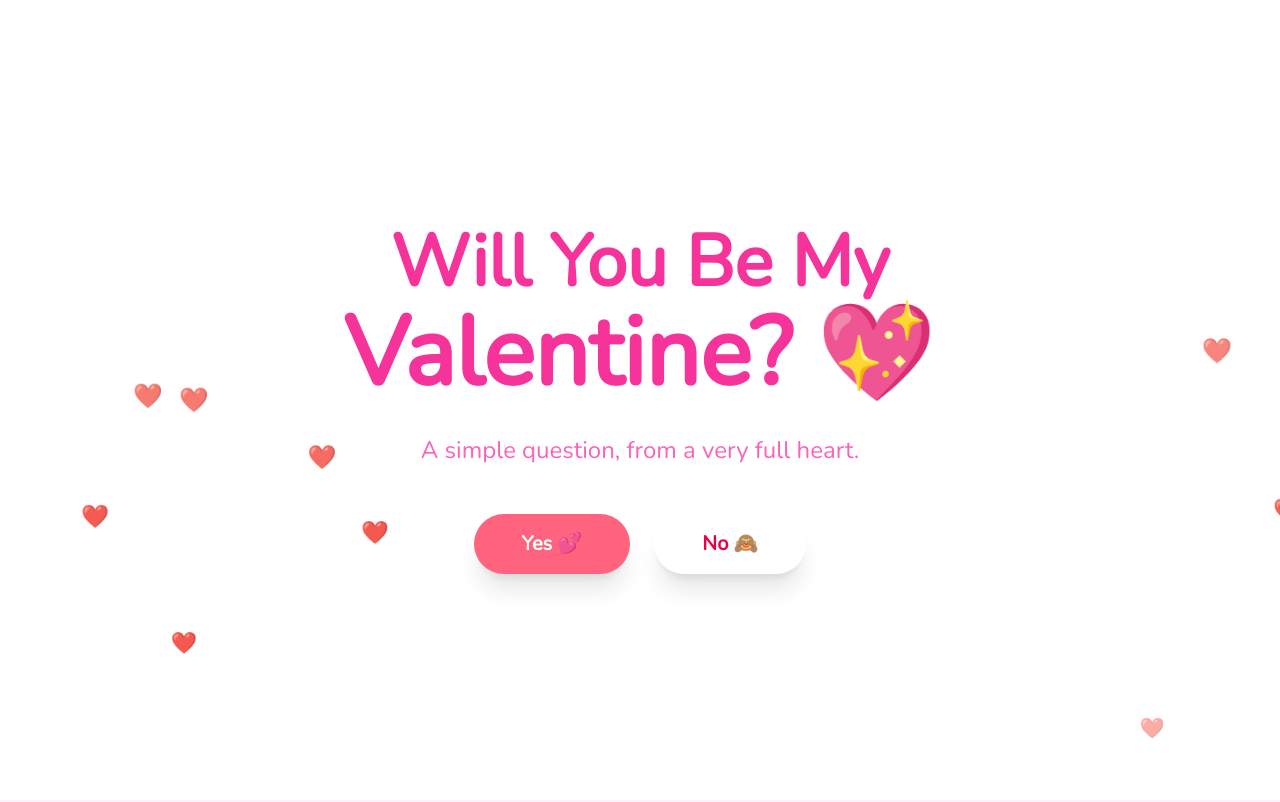
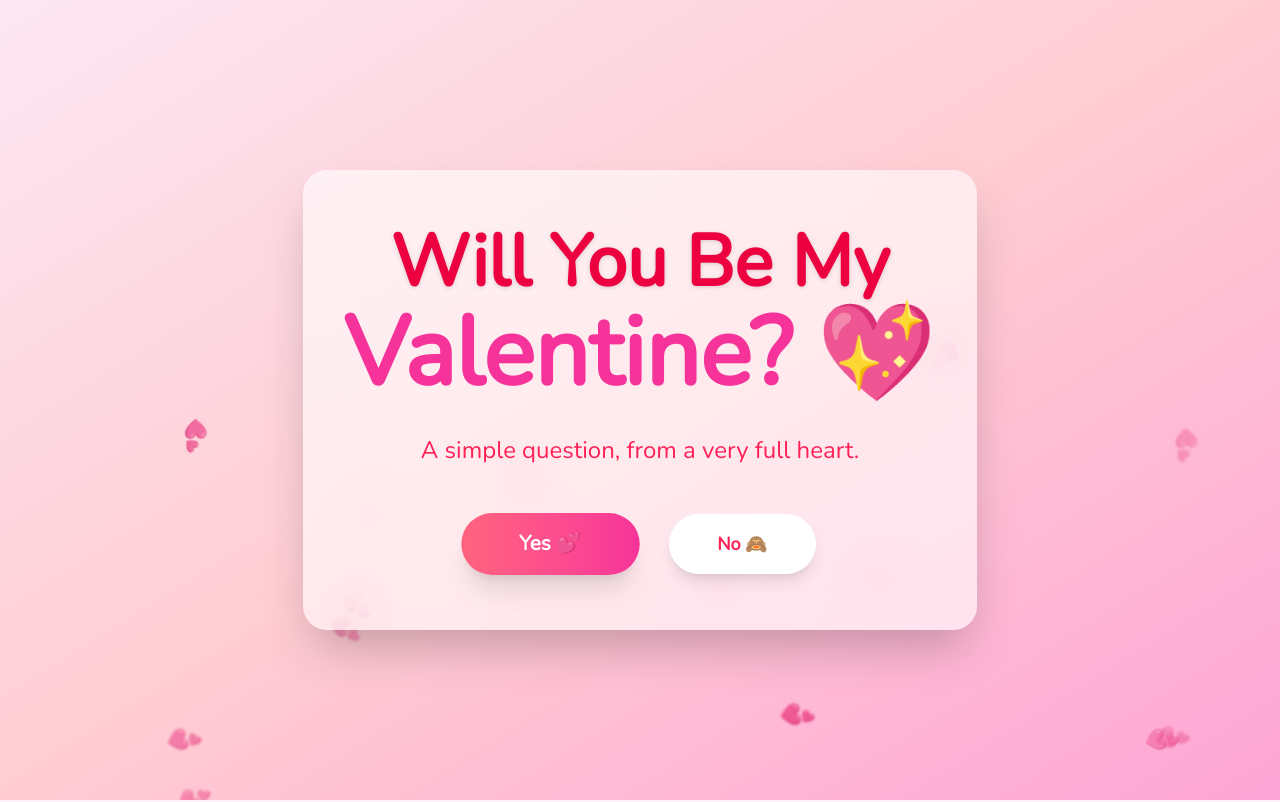
Before and after one commit to vinrain-coder/my-love, a Next.js app: page / in a window 1280 px wide. Shown: the top 802 px of the page. Built offline with nearby package versions, Linux system fonts and the light colour scheme.

Commit message:
Enhance Hero component with new styles and interactions
Updated the Hero component to enhance interactivity and visual appeal. Increased the number of floating hearts and added a gradient background.

```diff
--- a/components/hero.tsx
+++ b/components/hero.tsx
@@ -1,52 +1,54 @@
 "use client";
 
-import { useState, useRef } from "react";
+import { useState } from "react";
 
 const YOUR_NAME = "Vinnie";
 
 export default function Hero() {
   const [accepted, setAccepted] = useState(false);
-  const audioRef = useRef(null);
-
-  const handleYes = () => {
-    setAccepted(true);
-  };
 
   return (
-    <section className="relative min-h-screen flex items-center justify-center overflow-hidden">
+    <section className="relative min-h-screen flex items-center justify-center overflow-hidden bg-gradient-to-br from-pink-100 via-rose-200 to-pink-300">
       {/* Floating Hearts */}
-      {[...Array(9)].map((_, i) => (
+      {[...Array(14)].map((_, i) => (
         <span
           key={i}
-          className="heart"
+          className="absolute text-2xl animate-float select-none"
           style={{
             left: `${Math.random() * 100}%`,
-            animationDuration: `${6 + Math.random() * 6}s`,
+            bottom: `-10%`,
+            opacity: 0.4 + Math.random() * 0.6,
+            filter: Math.random() > 0.7 ? "blur(1px)" : "none",
+            animationDuration: `${8 + Math.random() * 8}s`,
             animationDelay: `${Math.random() * 5}s`,
           }}
         >
-          ❤️
+          💕
         </span>
       ))}
 
-      <div className="relative z-10 text-center px-6 max-w-4xl">
+      {/* Glass Card */}
+      <div className="relative z-10 max-w-4xl text-center px-10 py-14 rounded-3xl bg-white/60 backdrop-blur-xl shadow-2xl animate-fade-in">
         {!accepted ? (
           <>
-            <h1 className="text-5xl md:text-7xl font-extrabold text-pink-500">
+            <h1 className="font-display text-5xl md:text-7xl font-extrabold text-rose-600 drop-shadow-sm">
               Will You Be My
             </h1>
-            <h2 className="text-6xl md:text-8xl font-extrabold text-pink-500 mt-2">
+
+            <h2 className="font-display text-6xl md:text-8xl font-extrabold text-pink-500 mt-2">
               Valentine? 💖
             </h2>
 
-            <p className="mt-8 text-xl md:text-2xl text-pink-400">
+            <p className="font-body mt-8 text-xl md:text-2xl text-rose-500">
               A simple question, from a very full heart.
             </p>
 
-            <div className="mt-12 flex gap-6 justify-center">
+            <div className="mt-12 flex gap-8 justify-center">
               <button
-                onClick={handleYes}
-                className="px-12 py-4 text-xl font-semibold bg-rose-400 text-white rounded-full shadow-xl hover:scale-110 transition"
+                onClick={() => setAccepted(true)}
+                className="px-14 py-4 text-xl font-semibold text-white rounded-full
+                bg-gradient-to-r from-rose-400 to-pink-500
+                shadow-xl hover:scale-110 hover:shadow-pink-400/60 transition-all animate-pulse-slow"
               >
                 Yes 💕
               </button>
@@ -56,31 +58,92 @@ export default function Hero() {
                   ((e.target as HTMLButtonElement).style.transform =
                     `translate(${Math.random() * 180 - 90}px, ${Math.random() * 180 - 90}px)`)
                 }
-                className="px-12 py-4 text-xl font-semibold bg-white text-rose-600 rounded-full shadow-xl transition"
+                className="px-12 py-4 text-lg font-semibold bg-white text-rose-500 rounded-full shadow-lg transition"
               >
                 No 🙈
               </button>
             </div>
           </>
         ) : (
-          /* Reveal */
-          <div className="animate-fade-in">
-            <h2 className="text-6xl md:text-8xl font-extrabold text-rose-600">
+          <div className="animate-scale-in">
+            <h2 className="font-display text-6xl md:text-8xl font-extrabold text-rose-600">
               You Said Yes 💘
             </h2>
 
-            <p className="mt-8 text-2xl text-pink-600 leading-relaxed">
-              I don’t know what the future holds, but I know I want every
-              version of it to include you.
+            <p className="font-body mt-8 text-2xl text-pink-600 leading-relaxed">
+              I don’t know what the future holds,
+              <br />
+              but I know I want every version of it to include you.
             </p>
 
-            <p className="mt-6 text-xl text-pink-800">
+            <p className="mt-8 text-xl text-pink-800">
               With love, always —
-              <span className="block font-semibold mt-2">{YOUR_NAME} ❤️</span>
+              <span className="block mt-4 font-script text-4xl text-rose-600">
+                {YOUR_NAME} ❤️
+              </span>
             </p>
           </div>
         )}
       </div>
+
+      {/* Styles */}
+      <style jsx>{`
+        @keyframes float {
+          0% {
+            transform: translateY(0) rotate(0deg);
+          }
+          100% {
+            transform: translateY(-130vh) rotate(360deg);
+          }
+        }
+
+        .animate-float {
+          animation: float linear infinite;
+        }
+
+        @keyframes fadeIn {
+          from {
+            opacity: 0;
+            transform: translateY(20px);
+          }
+          to {
+            opacity: 1;
+            transform: translateY(0);
+          }
+        }
+
+        .animate-fade-in {
+          animation: fadeIn 1.2s ease-out both;
+        }
+
+        @keyframes scaleIn {
+          from {
+            opacity: 0;
+            transform: scale(0.9);
+          }
+          to {
+            opacity: 1;
+            transform: scale(1);
+          }
+        }
+
+        .animate-scale-in {
+          animation: scaleIn 1s ease-out both;
+        }
+
+        @keyframes pulseSlow {
+          0%, 100% {
+            transform: scale(1);
+          }
+          50% {
+            transform: scale(1.05);
+          }
+        }
+
+        .animate-pulse-slow {
+          animation: pulseSlow 2.5s ease-in-out infinite;
+        }
+      `}</style>
     </section>
   );
-}
+      }
```
